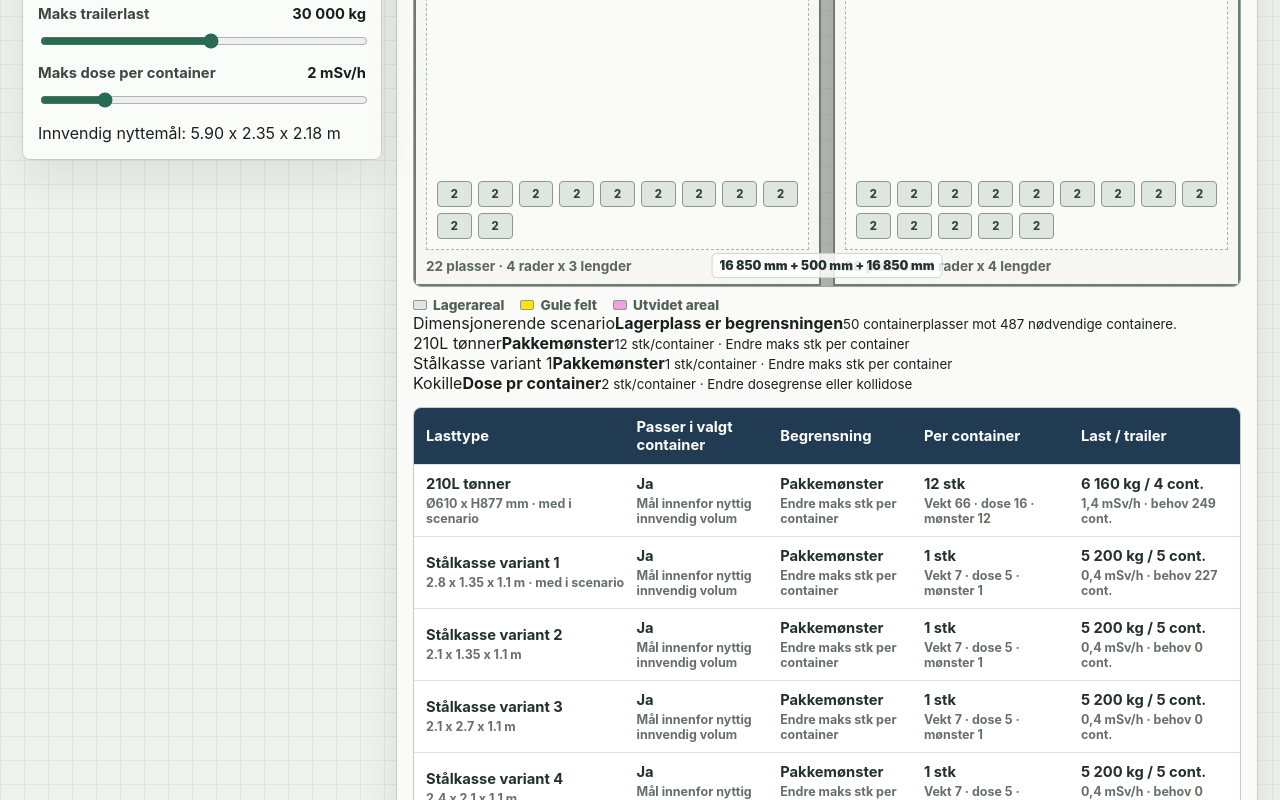
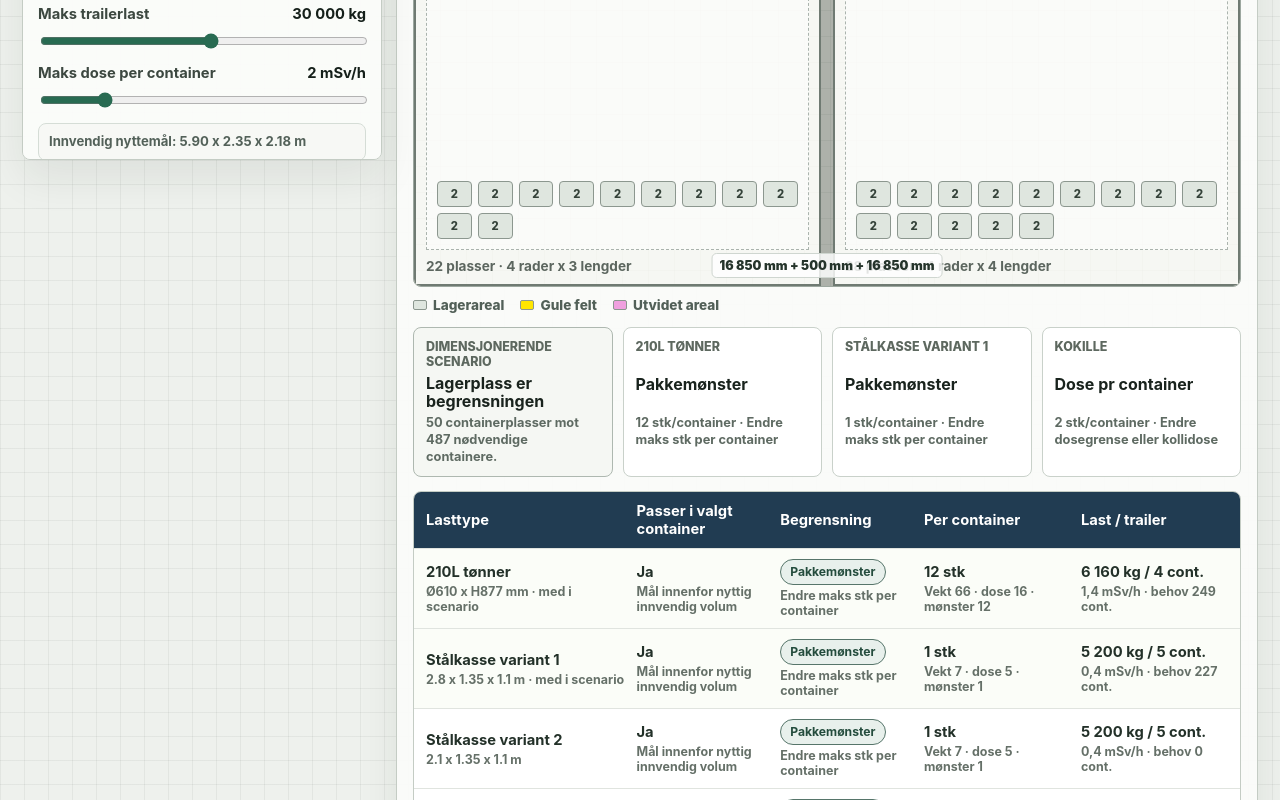
Before and after one commit to fredriksandresen-glitch/garasje-simulator, a React (Vite) app in the folder src/frontend/: page / in a window 1280 px wide. Shown: the part 920-1720 px from the top of the page. Built offline with nearby package versions, Linux system fonts and the light colour scheme.

Commit message:
Style limitation indicators

```diff
--- a/src/frontend/src/styles.css
+++ b/src/frontend/src/styles.css
@@ -37,6 +37,7 @@ input[type="range"] { width: 100%; accent-color: #286b52; }
 .toggle input { width: 18px; height: 18px; accent-color: #286b52; }
 .derived { color: #5b675f; font-size: .9rem; font-weight: 800; }
 .warning-text { color: #8a5a0a; }
+.container-note { border: 1px solid #d5ddd6; border-radius: 8px; background: #f7f8f5; color: #536159; padding: 9px 10px; font-size: .82rem; font-weight: 750; line-height: 1.35; }
 .stage { padding: 16px; }
 .stage-header { display: flex; justify-content: space-between; gap: 12px; align-items: flex-start; margin-bottom: 14px; }
 .stage-header h2 { color: #15201a; font-size: 1.35rem; }
@@ -66,17 +67,31 @@ input[type="range"] { width: 100%; accent-color: #286b52; }
 .legend-storage { background: #dfe6df; }
 .legend-blocked { background: #ffe600; }
 .legend-extension { background: #f0a0df; }
+.constraint-panel { display: grid; grid-template-columns: repeat(4, minmax(0, 1fr)); gap: 10px; margin-top: 14px; }
+.constraint-card { display: grid; gap: 5px; min-height: 94px; border: 1px solid #c9d1ca; border-radius: 8px; background: #fff; padding: 11px 12px; }
+.constraint-card.main-limit { border-color: #aeb8b0; background: #f5f7f3; }
+.constraint-card span { color: #5d685f; font-size: .78rem; font-weight: 850; text-transform: uppercase; }
+.constraint-card strong { color: #19231d; font-size: 1rem; line-height: 1.15; }
+.constraint-card small { color: #5e6a62; font-size: .8rem; font-weight: 700; line-height: 1.3; }
 .results-table { display: grid; margin-top: 14px; border: 1px solid #c4ccc4; border-radius: 8px; overflow: hidden; }
 .table-row { display: grid; grid-template-columns: 1.5fr 1fr 1fr 1.1fr 1.1fr; gap: 10px; align-items: center; min-height: 58px; padding: 10px 12px; background: #fff; border-top: 1px solid #e0e4df; }
 .table-row:first-child { border-top: 0; }
 .table-head { min-height: 44px; background: #213c52; color: #fff; font-size: .86rem; font-weight: 850; }
+.table-row.selected-row { background: #fbfdf8; }
+.table-row.incompatible { background: #fff5f1; }
 .table-row span { min-width: 0; color: #233129; font-size: .92rem; font-weight: 750; }
 .table-head span { color: #fff; }
 .table-row small { display: block; margin-top: 3px; color: #657068; font-size: .78rem; font-weight: 700; }
+.limit-badge { display: inline-flex; align-items: center; width: fit-content; max-width: 100%; min-height: 26px; border-radius: 999px; padding: 4px 9px; font-size: .76rem; line-height: 1; white-space: normal; }
+.limit-badge.packing { border: 1px solid #56756a; background: #e8f0ec; color: #244c3d; }
+.limit-badge.weight { border: 1px solid #9b7830; background: #fff2d2; color: #67420c; }
+.limit-badge.dose { border: 1px solid #9b5d83; background: #f9e8f2; color: #71355b; }
+.limit-badge.fit { border: 1px solid #a65243; background: #ffe9e2; color: #7a2518; }
 .warnings { display: grid; gap: 8px; margin-top: 14px; }
 .warning { display: flex; align-items: center; gap: 9px; border-radius: 8px; padding: 10px 12px; font-weight: 750; }
 .warning.critical { border: 1px solid #c16a5c; background: #fff0ec; color: #7e2316; }
 .warning.warn { border: 1px solid #c19a48; background: #fff8e9; color: #68480d; }
 .warning.ok { border: 1px solid #4c8a68; background: #edf8f1; color: #20553a; }
+@media (max-width: 1200px) { .constraint-panel { grid-template-columns: repeat(2, minmax(0, 1fr)); } }
 @media (max-width: 1060px) { .workspace { grid-template-columns: 1fr; } .controls { max-height: none; position: static; } .summary-grid { grid-template-columns: repeat(2, minmax(0, 1fr)); } .plan-canvas { min-height: 460px; } }
-@media (max-width: 680px) { .app-shell { padding: 12px; } .topbar, .stage-header { display: grid; } .summary-grid, .segments { grid-template-columns: 1fr; } .table-row { grid-template-columns: 1fr; } h1 { font-size: 2.1rem; } .tooltip { right: auto; left: -120px; width: 240px; } .plan-canvas { min-height: 360px; } .plan-room-header, .plan-room-footer, .blocked, .dimension, .extension-label { font-size: .62rem; } }
+@media (max-width: 680px) { .app-shell { padding: 12px; } .topbar, .stage-header { display: grid; } .summary-grid, .segments, .constraint-panel { grid-template-columns: 1fr; } .table-row { grid-template-columns: 1fr; } h1 { font-size: 2.1rem; } .tooltip { right: auto; left: -120px; width: 240px; } .plan-canvas { min-height: 360px; } .plan-room-header, .plan-room-footer, .blocked, .dimension, .extension-label { font-size: .62rem; } }
```
